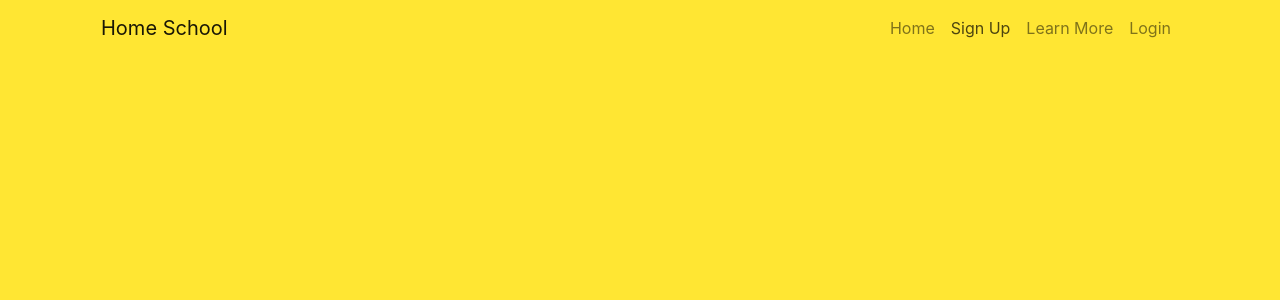
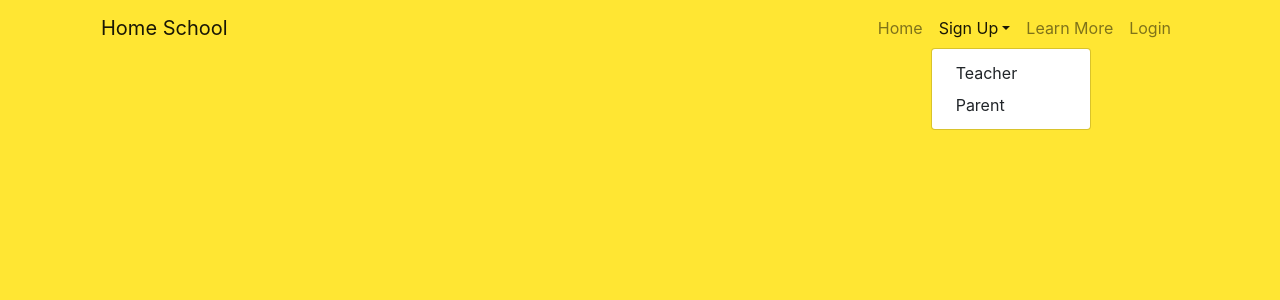
Before and after one commit to DhruvMehandiratta/Covid9Team-NAInternHackathon, a React (Create React App) app in the folder my-app/: page / in a window 1280 px wide. Both pictures are taken after a click on the button "Sign Up". Shown: the top 300 px of the page. Built offline with nearby package versions, Linux system fonts and the light colour scheme.

Commit message:
add dropdown + new signup files

```diff
--- a/my-app/src/App.css
+++ b/my-app/src/App.css
@@ -8,3 +8,7 @@
 .home-navbar {
   justify-content: flex-end;
 }
+
+.dropdown:hover .dropdown-menu {
+  display: block;
+}
--- a/my-app/src/App.js
+++ b/my-app/src/App.js
@@ -1,7 +1,7 @@
 import React from 'react';
 import './App.css';
 import LearnMore from './Components/LearnMore/LearnMore';
-import { Container, Navbar, Nav } from 'react-bootstrap';
+import { Container, Navbar, Nav, NavDropdown } from 'react-bootstrap';
 import 'bootstrap/dist/css/bootstrap.min.css';
 import {
   BrowserRouter as Router,
@@ -23,9 +23,10 @@ const App = () => {
                 <Nav.Link href="/home">
                   Home
                 </Nav.Link>
-                <Nav.Link>
-                  Sign Up
-                </Nav.Link>
+                  <NavDropdown title="Sign Up" renderMenuOnMount={true}>
+                    <NavDropdown.Item href="/teacher/signup">Teacher</NavDropdown.Item>
+                    <NavDropdown.Item href="/parent/signup">Parent</NavDropdown.Item>
+                  </NavDropdown>
                 <Nav.Link href="/learn">
                   Learn More
                 </Nav.Link>
```
Also changed, not shown: my-app/src/Components/SignUp/Parent.js (added), my-app/src/Components/SignUp/SignUp.js (deleted), my-app/src/Components/SignUp/Teacher.js (added).
